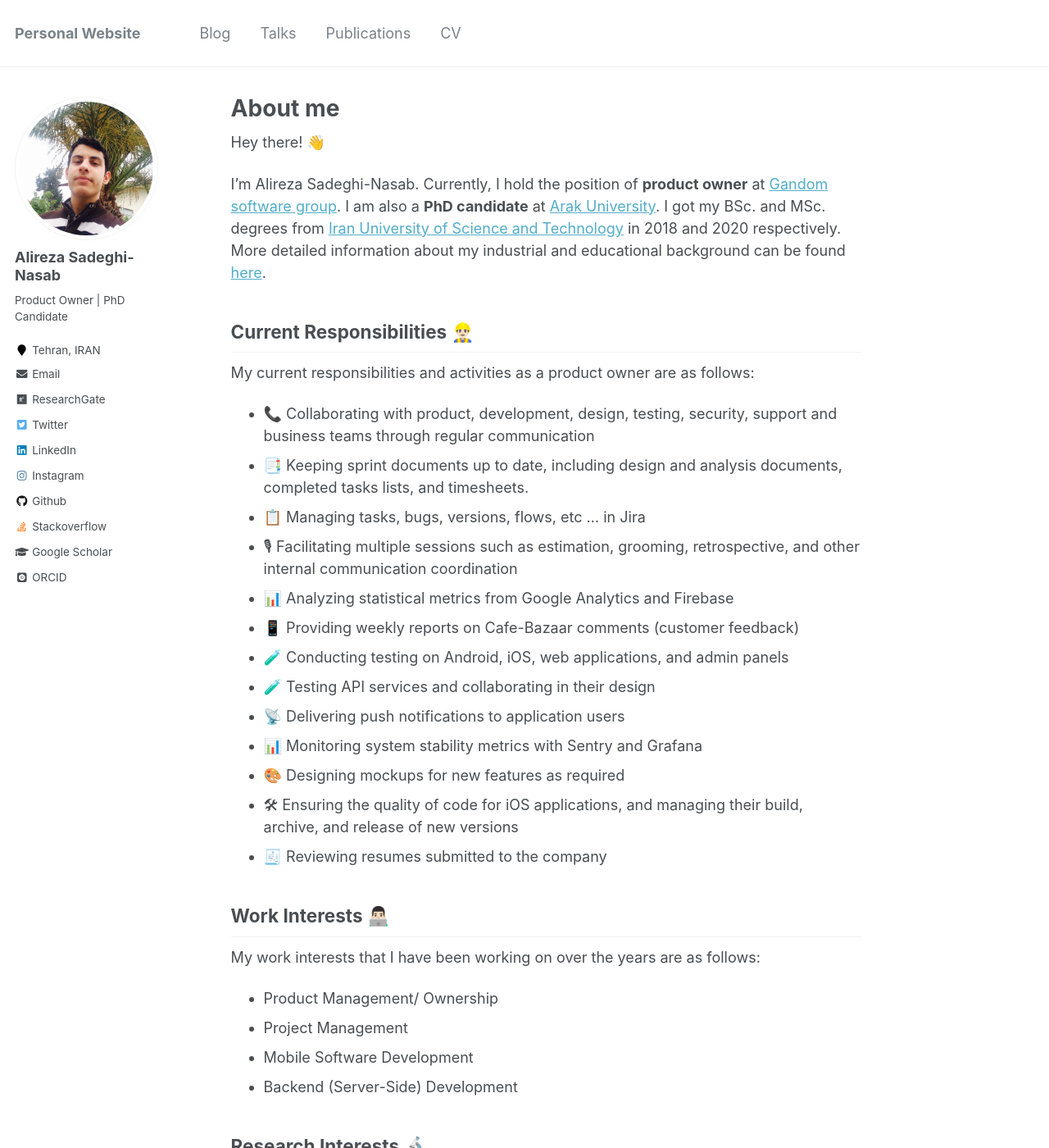
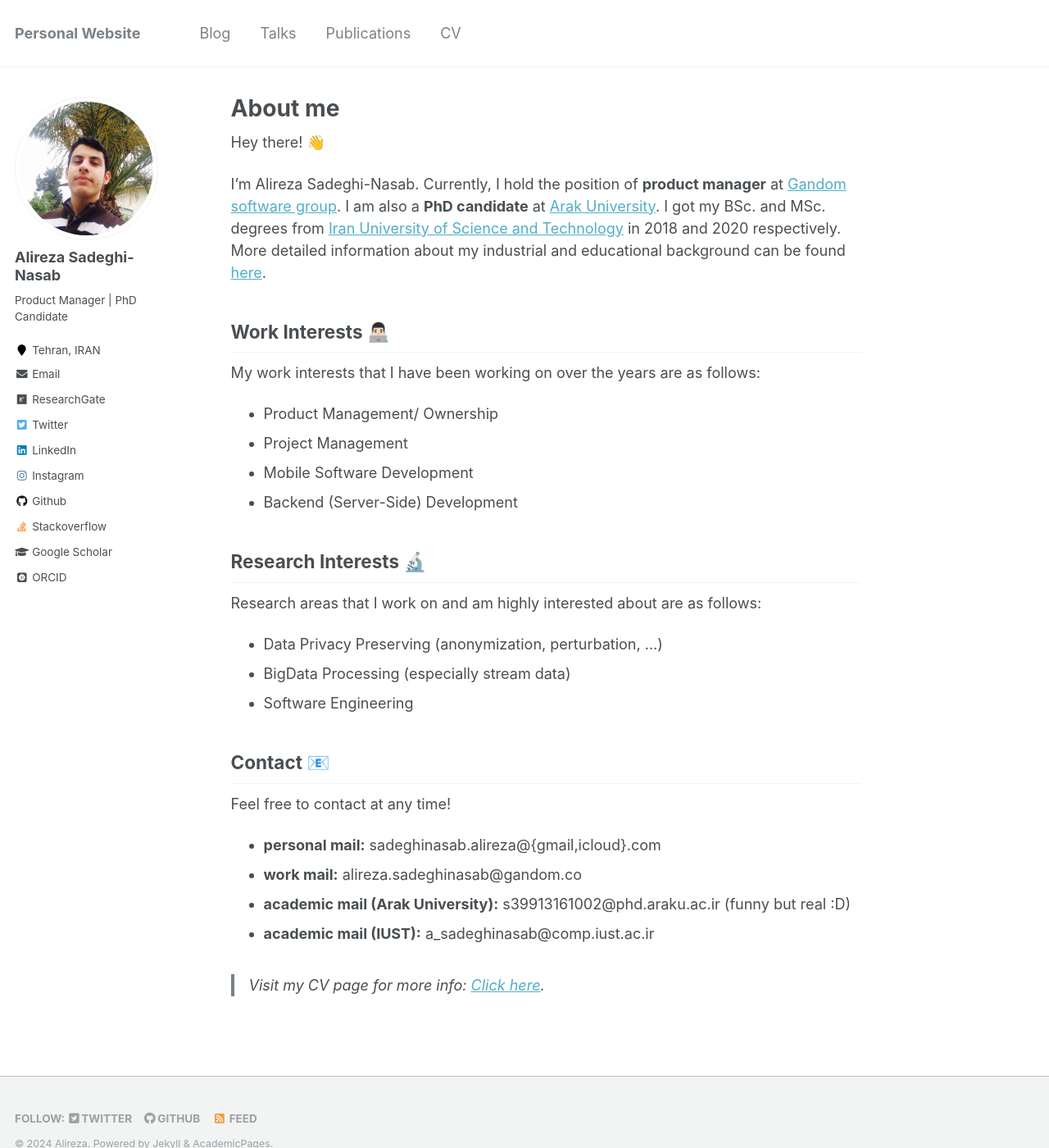
Before and after one commit to AlirezaSN/AlirezaSN.github.io, a Jekyll site: the page built from _pages/about.md, in a window 1280 px wide and 1400 px high. Shown: the whole window at 82% size. Built offline with Jekyll 4.4.1, drawn with Linux system fonts in a browser that asks for light colours; some web fonts are replaced.

Commit message:
update resume & profile

```diff
--- a/_config.yml
+++ b/_config.yml
@@ -10,7 +10,7 @@ locale                   : "en-US"
 title                    : "Personal Website"
 title_separator          : "-"
 name                     : &name "Alireza"
-description              : &description "Product Owner | PhD Candidate"
+description              : &description "Product Manager | PhD Candidate"
 url                      : "//alirezasn.ir"
 baseurl                  : ""
 repository               : "alirezasn/alirezasn.github.io"
@@ -82,7 +82,7 @@ analytics:
 author:
   name             : "Alireza Sadeghi-Nasab"
   avatar           : "profile.JPEG"
-  bio              : "Product Owner | PhD Candidate"
+  bio              : "Product Manager | PhD Candidate"
   location         : "Tehran, IRAN"
   employer         :
   pubmed           :
--- a/_data/authors.yml
+++ b/_data/authors.yml
@@ -4,7 +4,7 @@ Name Name:
   name        : "Alireza Sadeghi-Nasab"
   uri         : "https://alirezasn.ir"
   email       : "sadeghinasab.alireza@gmail.com"
-  bio         : "Product Owner | Software PhD Candidate"
+  bio         : "Product Manager | Software PhD Candidate"
   avatar      : "bio-photo.jpg"
   twitter     : "SN_Alireza"
   google_plus : ""
--- a/_pages/about.md
+++ b/_pages/about.md
@@ -9,25 +9,7 @@ redirect_from:
 
 Hey there! 👋
 
-I'm Alireza Sadeghi-Nasab. Currently, I hold the position of **product owner** at [Gandom software group](http://gandom.co). I am also a **PhD candidate** at [Arak University](http://araku.ac.ir). I got my BSc. and MSc. degrees from [Iran University of Science and Technology](http://www.iust.ac.ir) in 2018 and 2020 respectively.  More detailed information about my industrial and educational background can be found [here](https://alirezasn.ir/cv/).
-
-## Current Responsibilities 👷🏻‍♂️
-
-My current responsibilities and activities as a product owner are as follows:
-
-* 📞 Collaborating with product, development, design, testing, security, support and business teams through regular communication
-* 📑 Keeping sprint documents up to date, including design and analysis documents, completed tasks lists, and timesheets.
-* 📋 Managing tasks, bugs, versions, flows, etc ... in Jira
-* 🎙 Facilitating multiple sessions such as estimation, grooming, retrospective, and other internal communication coordination
-* 📊 Analyzing statistical metrics from Google Analytics and Firebase
-* 📱 Providing weekly reports on Cafe-Bazaar comments (customer feedback)
-* 🧪 Conducting testing on Android, iOS, web applications, and admin panels
-* 🧪 Testing API services and collaborating in their design
-* 📡 Delivering push notifications to application users
-* 📊 Monitoring system stability metrics with Sentry and Grafana
-* 🎨 Designing mockups for new features as required
-* 🛠 Ensuring the quality of code for iOS applications, and managing their build, archive, and release of new versions
-* 🧾 Reviewing resumes submitted to the company
+I'm Alireza Sadeghi-Nasab. Currently, I hold the position of **product manager** at [Gandom software group](http://gandom.co). I am also a **PhD candidate** at [Arak University](http://araku.ac.ir). I got my BSc. and MSc. degrees from [Iran University of Science and Technology](http://www.iust.ac.ir) in 2018 and 2020 respectively.  More detailed information about my industrial and educational background can be found [here](https://alirezasn.ir/cv/).
 
 ## Work Interests 👨🏻‍💻
 
```
Also changed, not shown: _pages/cv.md (+7 -1 lines), 3 other files.
